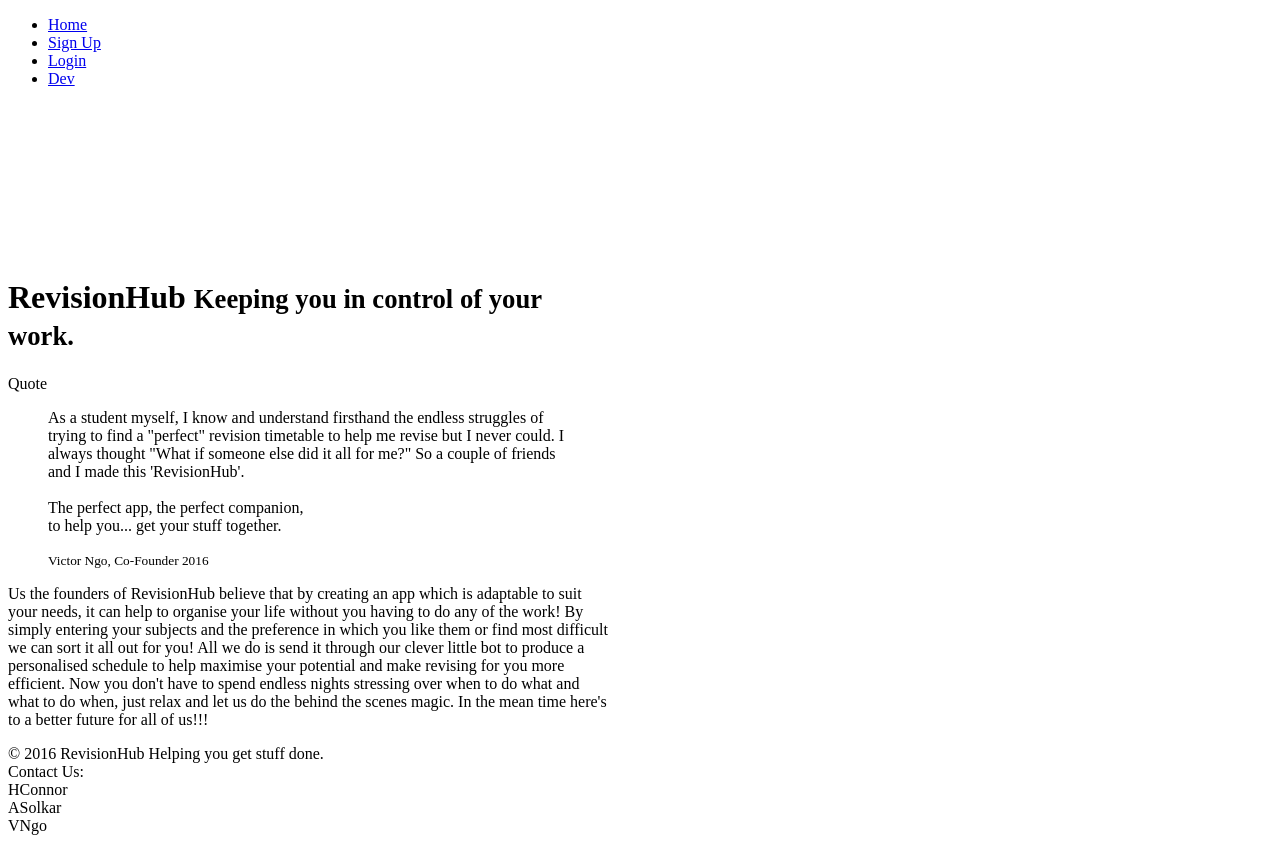
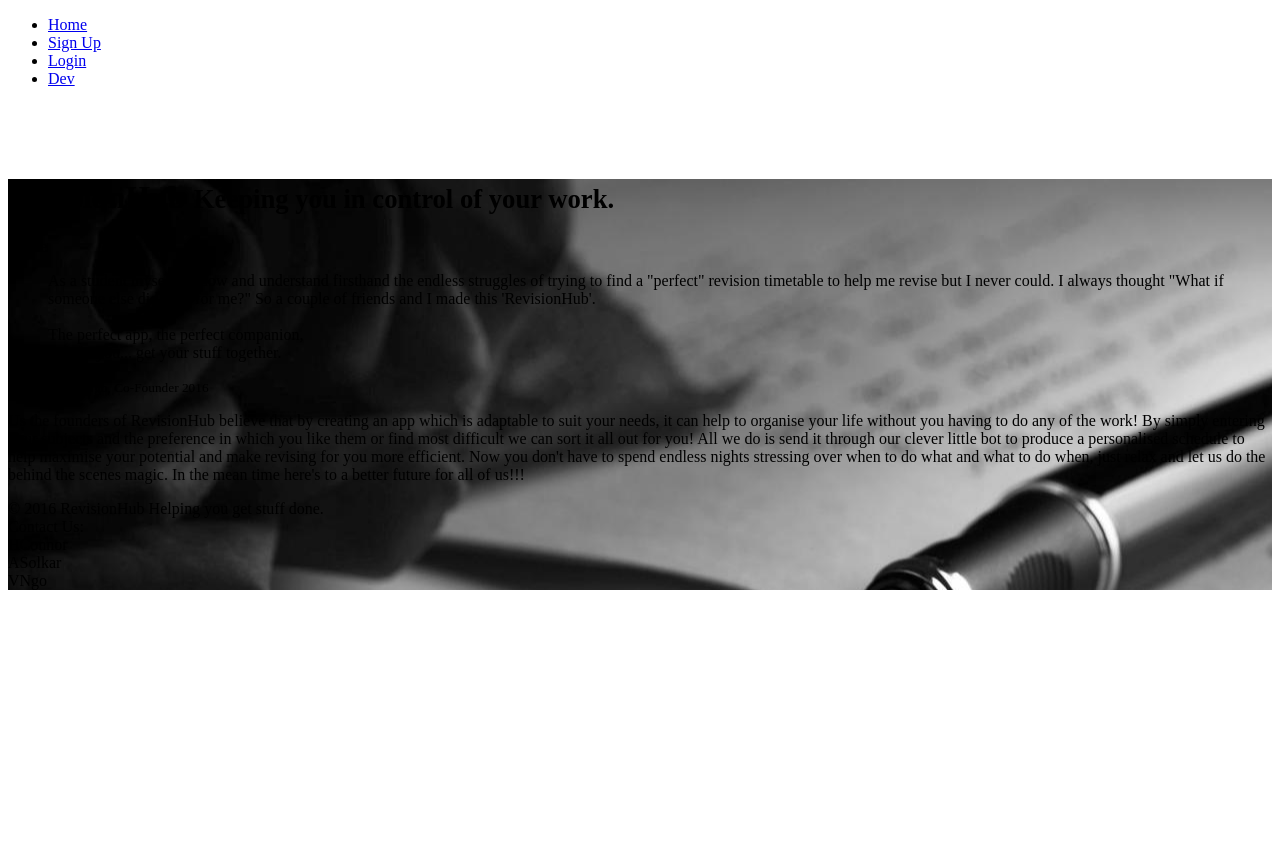
Before and after one commit to RevisionHub/HTML, a plain HTML site: page pages/index.html in a window 1280 px wide. After the commit the page ends 800 px from the top, so only its background shows below. Drawn offline with Linux system fonts and the light colour scheme.

Commit message:
something

```diff
--- a/pages/index.html
+++ b/pages/index.html
@@ -26,9 +26,8 @@
 </header>
 
 <br><br><br>
-<div class="main" >
-
-    <div class="container" style="max-width:600px; padding-top:100px">
+<div class="main">
+<div class="img-src" style="background-image: url('../resources/assets/img/PenBackground.jpg')" style="max-width:800px; padding-top:100px">
 	<div class="tim typo">
 
        <h1 class="text-center">RevisionHub <small class="subtitle">Keeping you in control of your work.</small></h1>
```
